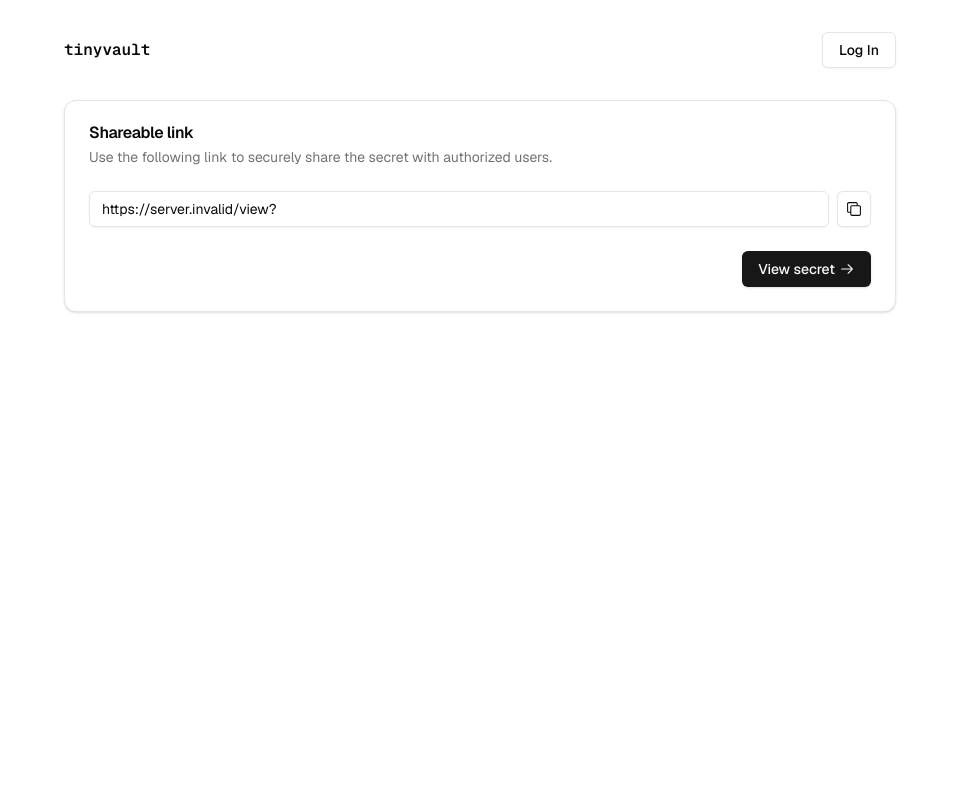
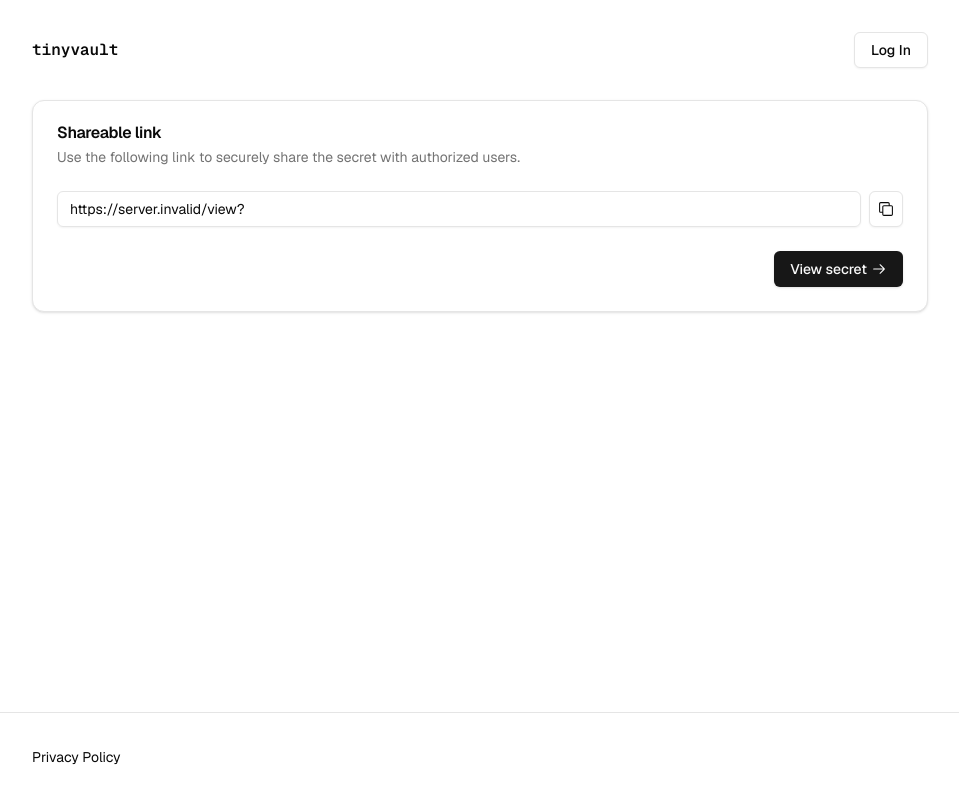
Before and after one commit to FadyMak/tinyvault, a Next.js app: page /share in a window 1280 px wide. Shown: the whole page, without its empty margins (160-1119 px from the left). Built offline with nearby package versions, Linux system fonts and the light colour scheme; no server answers.

Commit message:
chore: add privacy policy

```diff
--- a/app/layout.tsx
+++ b/app/layout.tsx
@@ -16,6 +16,7 @@ import { GeistSans } from "geist/font/sans"
 import { Button } from "@/components/ui/button"
 import { Toaster } from "@/components/ui/sonner"
 import { Analytics } from '@vercel/analytics/react';
+import { Separator } from "@/components/ui/separator"
 
 export const metadata: Metadata = {
   metadataBase: new URL(process.env.NEXT_PUBLIC_APP_URL),
@@ -39,7 +40,7 @@ export default function RootLayout({
     >
       <ClerkProvider>
         <body className="min-h-screen bg-background font-sans antialiased">
-          <header className="mx-auto max-w-4xl px-4 py-8 sm:px-6 lg:px-8">
+          <header className="py-8 mx-auto max-w-4xl">
             <div className="flex items-center justify-between">
               <Link href="/" className="font-mono font-semibold">
                 tinyvault
@@ -57,9 +58,15 @@ export default function RootLayout({
             </div>
           </header>
 
-          <main className="mx-auto max-w-4xl px-4 pb-8 sm:px-6 lg:px-8">
+          <main className="mx-auto min-h-[calc(100svh-220px)] max-w-4xl mb-8">
             {children}
           </main>
+
+          <Separator />
+
+          <footer className="mx-auto max-w-4xl py-8">
+            <Link href="/privacy" className="text-sm">Privacy Policy</Link>
+          </footer>
 
           <Toaster />
 
```
